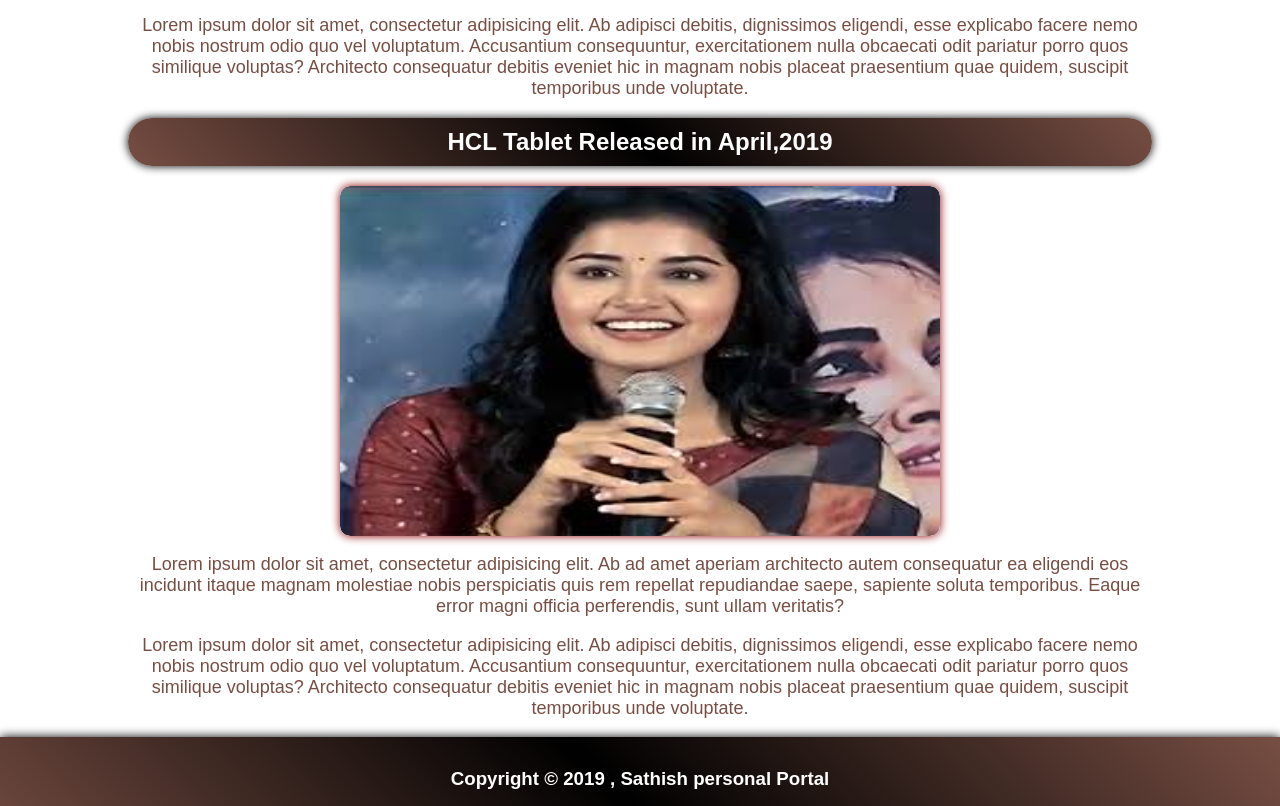
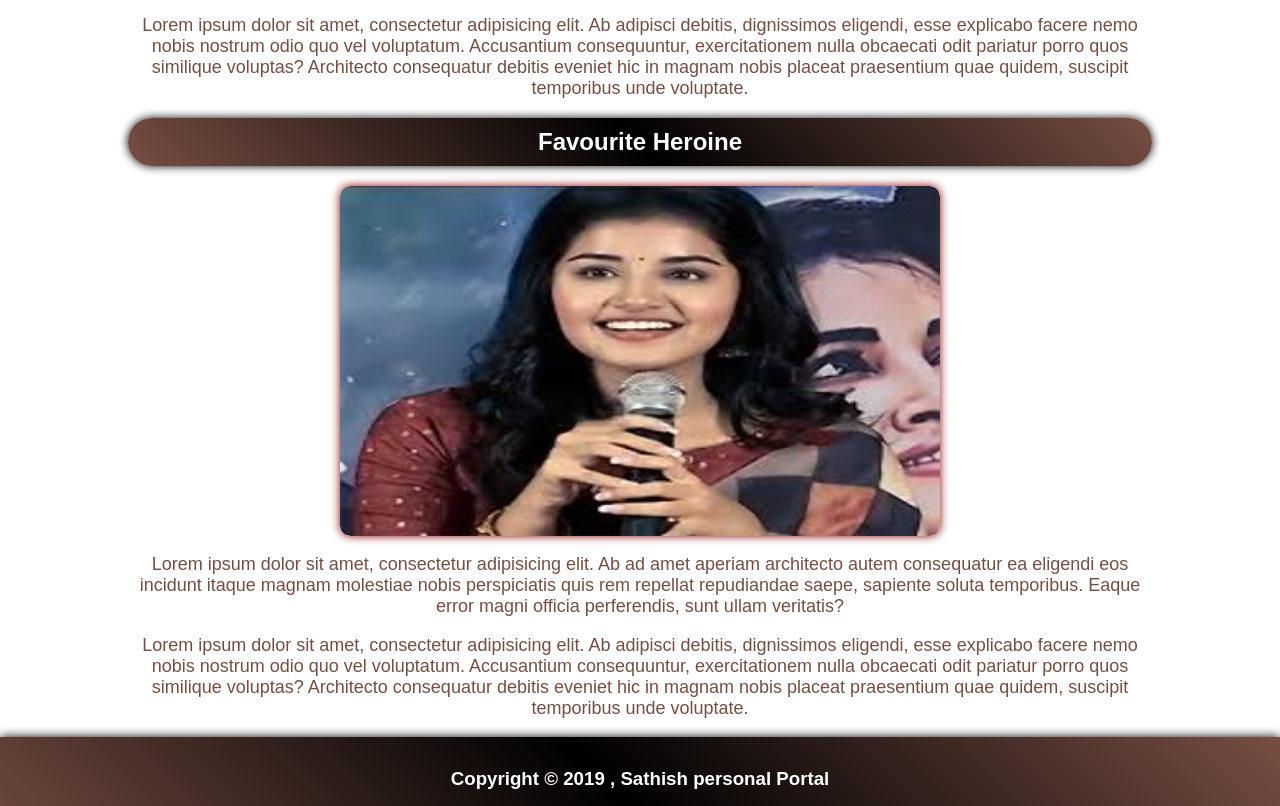
Before and after one commit to Sathish49/My_personal_portal, a plain HTML site: page news.html in a window 1280 px wide. Shown: the part 1295-2101 px from the top of the page. Drawn offline with Linux system fonts and the light colour scheme.

Commit message:
change heroine title

```diff
--- a/news.html
+++ b/news.html
@@ -59,7 +59,7 @@
 
     <!-- Tablet News -->
     <article class="home-news-article">
-        <h2>HCL Tablet Released in April,2019</h2>
+        <h2>Favourite Heroine</h2>
         <div class="zoom">
             <img src="images/gallery_tablet_1.jpg">
         </div>
```
